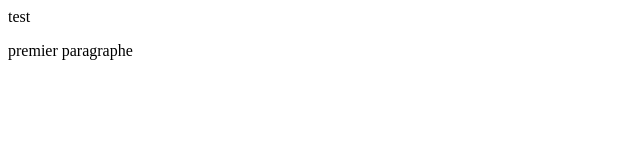
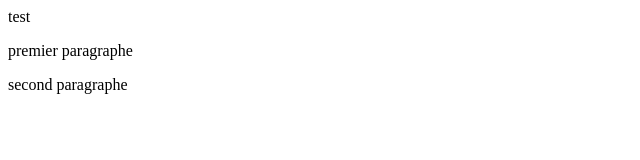
Before and after one commit to vuthyu/exemple, a plain HTML site: page index.html in a window 1280 px wide. Shown: the whole page, without its empty margins (0-640 px from the left). Drawn offline with Linux system fonts and the light colour scheme.

Commit message:
commit paragraphe

```diff
--- a/index.html
+++ b/index.html
@@ -5,6 +5,7 @@
     <body>
         test
         <p>premier paragraphe</p>
+        <p>second paragraphe</p>
 
     </body>
 </html>
```
